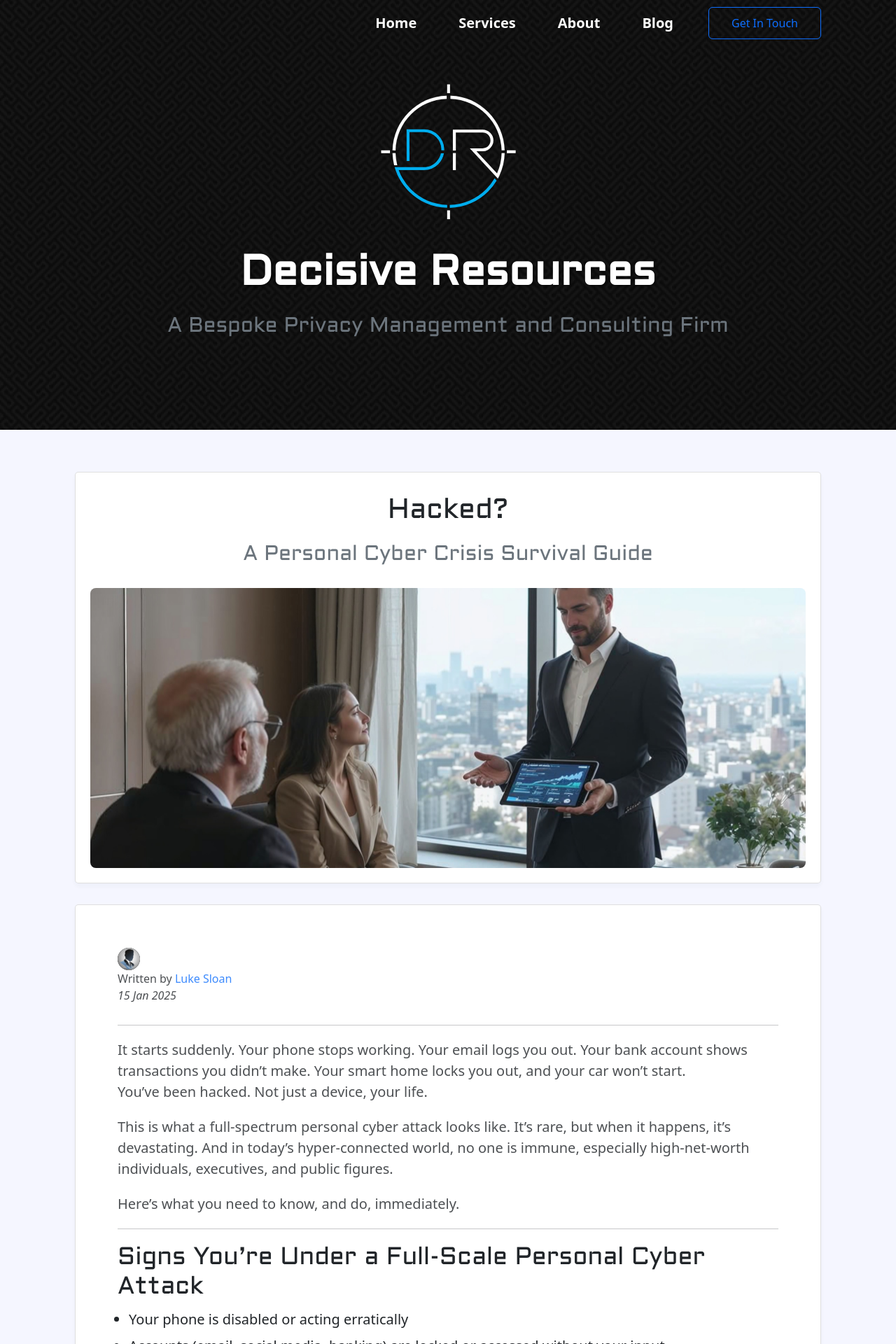
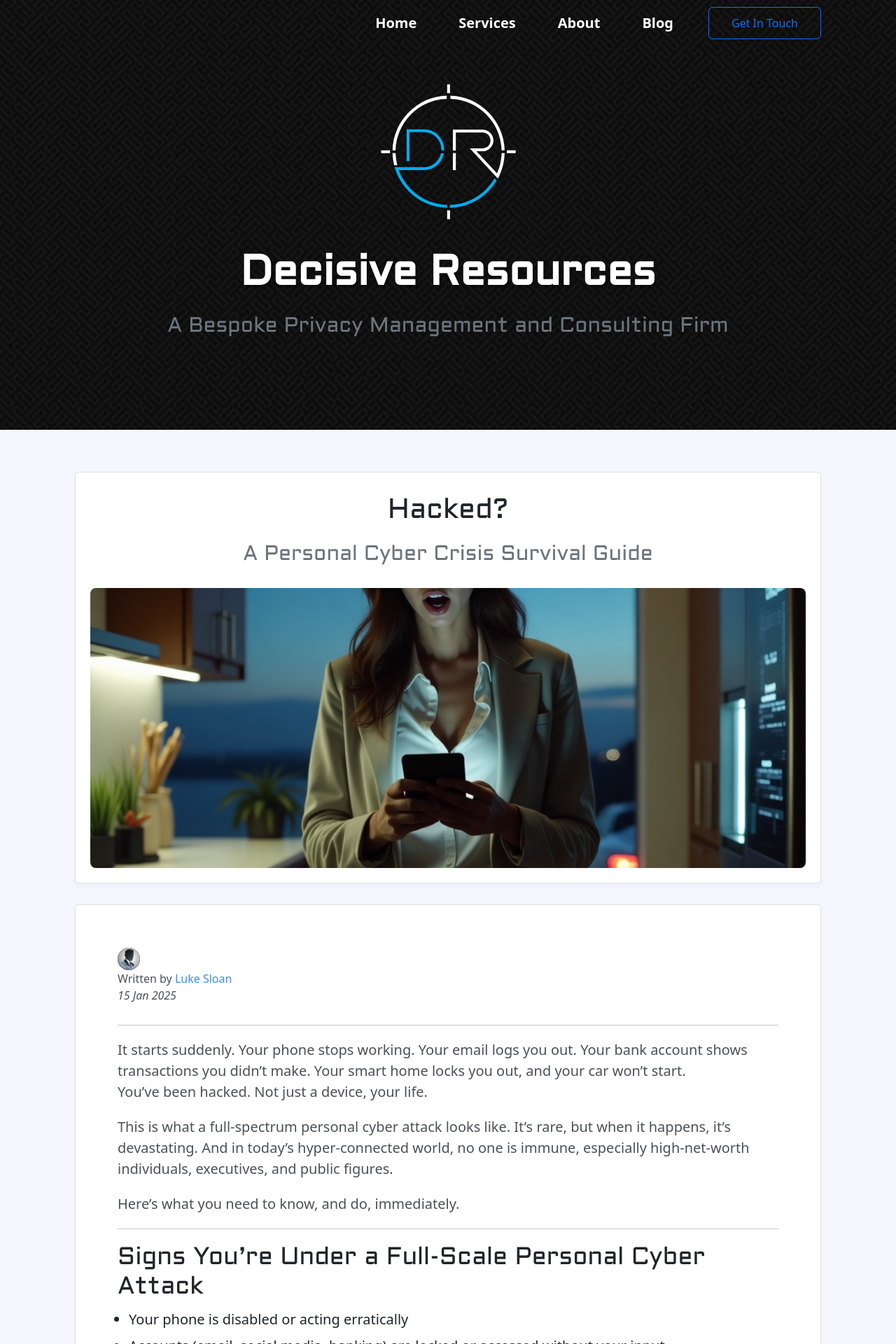
Before and after one commit to DR-00/site, a Jekyll site: the page built from _posts/2025-01-15-Hacked-A-Personal-Cyber-Crisis-Survival-Guide.md, in a window 1280 px wide. Shown: the top 1920 px of the page at 70% size. Built offline with Jekyll 4.4.1, drawn with Linux system fonts in a browser that asks for light colours.

Commit message:
updated title blog image

```diff
--- a/_posts/2025-01-15-Hacked-A-Personal-Cyber-Crisis-Survival-Guide.md
+++ b/_posts/2025-01-15-Hacked-A-Personal-Cyber-Crisis-Survival-Guide.md
@@ -5,7 +5,7 @@ subtitle: "A Personal Cyber Crisis Survival Guide"
 description: This article provides a step-by-step survival guide for individuals facing a personal cyber attack, outlining how to recognize the signs, take immediate action, regain control, and protect yourself from future incidents.
 author: Luke
 category: [ leadership, cybersecurity ]
-image: assets/post-images/need-a-ciso.jpg
+image: assets/post-images/hacked-phone.jpg
 featured: true
 ---
 
--- a/about.html
+++ b/about.html
@@ -73,7 +73,7 @@ title: About Us
                 <img src="/assets/img/m.jpg" alt="Mishaal Khan" class="rounded mb-3"
                   style="height: 100px; object-fit: cover;">
                 <h5 class="card-title mb-1">Mishaal Khan</h5>
-                <p class="card-text text-muted mb-3">vCISO, Hacker, Author</p>
+                <p class="card-text text-muted mb-3">CISO, Director of Privacy</p>
                 <div>
                   <a href="https://www.linkedin.com/in/mish-aal" class="text-dark" target="_blank"
                     aria-label="LinkedIn"><img src="/assets/tabler-icons/icons/brand-linkedin.svg" alt="LinkedIn"
@@ -110,7 +110,7 @@ title: About Us
                 <img src="/assets/img/l.jpg" alt="Luke Sloan" class="rounded mb-3"
                   style="height: 100px; object-fit: cover;">
                 <h5 class="card-title mb-1">Luke Sloan</h5>
-                <p class="card-text text-muted mb-3">Marine Corps Special Operations</p>
+                <p class="card-text text-muted mb-3">Director of Operations</p>
                 <div>
                   <a href="https://www.linkedin.com/in/sloanluke" class="text-dark" target="_blank"
                     aria-label="LinkedIn"><img src="/assets/tabler-icons/icons/brand-linkedin.svg" alt="LinkedIn"
```
Also changed, not shown: assets/post-images/hacked-phone.jpg (added).
